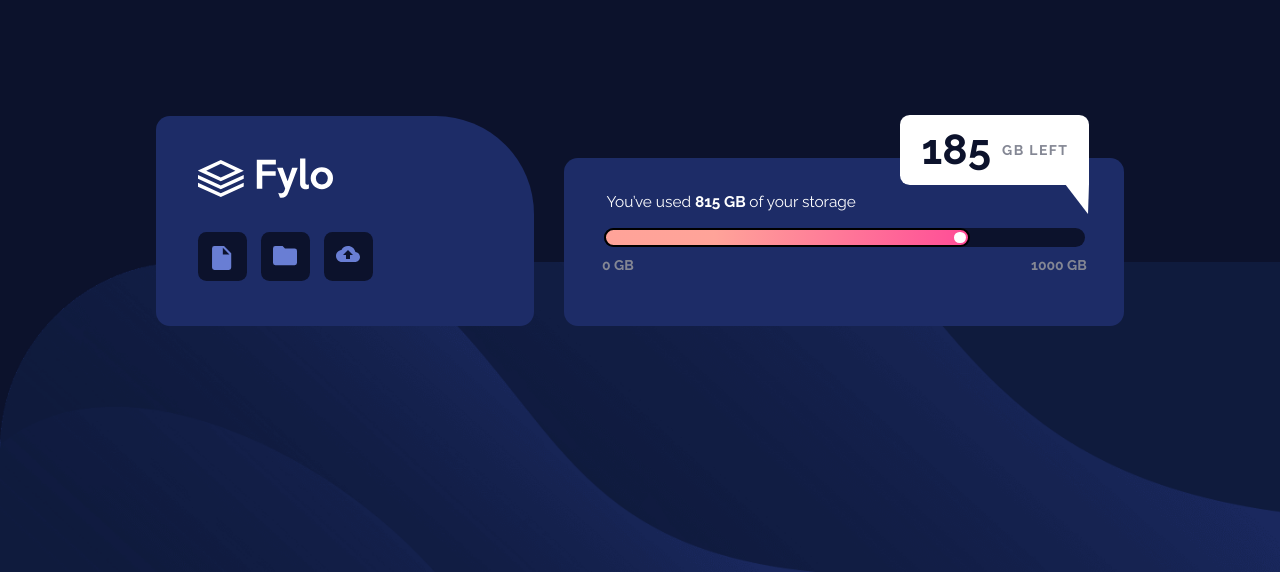
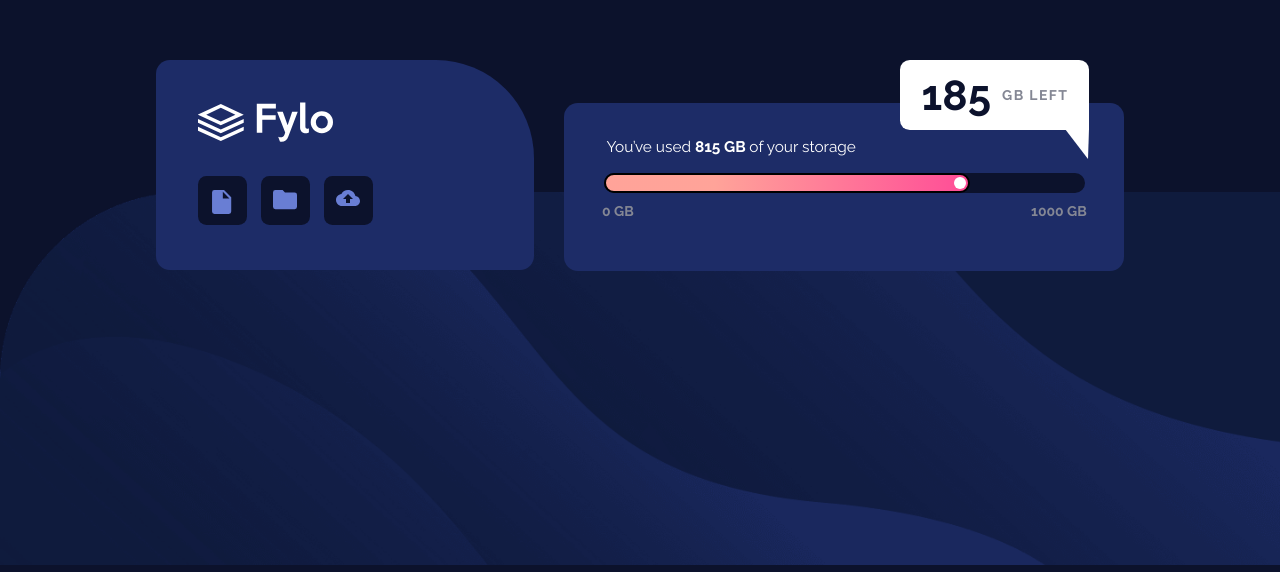
Before and after one commit to adarsh78/fylo-data-storage-component-master, a plain HTML site: page index.html in a window 1280 px wide. Shown: the part 228-800 px from the top of the page. Drawn offline with Linux system fonts and the light colour scheme.

Commit message:
css file updated
css file updated

```diff
--- a/style.css
+++ b/style.css
@@ -163,7 +163,7 @@ body{
       background: url(images/bg-desktop.png) no-repeat;
       background-size: contain;
       background-color:  hsl(229, 57%, 11%);
-      background-position: left 0 top 35rem;
+      background-position: left 0 top 30rem;
     }
 
     .main{
@@ -177,7 +177,7 @@ body{
 
     .card-1{
         width: 27rem;
-        margin-bottom: 3rem;
+        margin-bottom: 11rem;
     }
 
     .icons{
@@ -187,7 +187,7 @@ body{
     .card-2{
         width: 40rem;
         height: 12rem;
-        margin: 0;
+        margin-bottom: 9rem ;
     }
 
     .card-2 h1{
```
